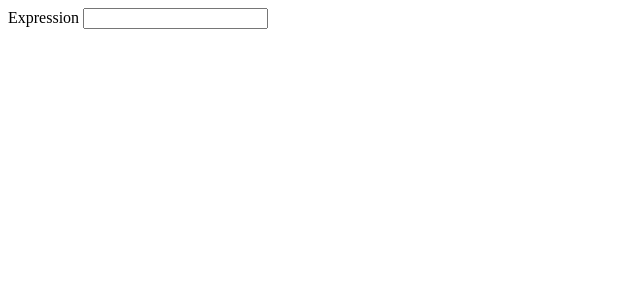
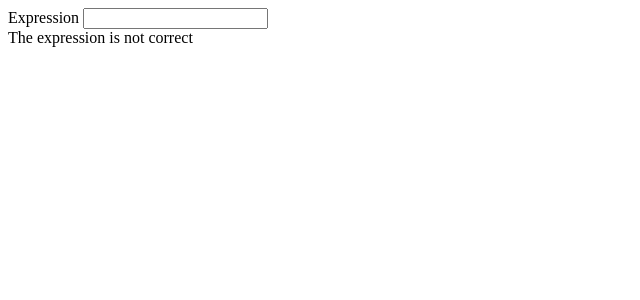
Before and after one commit to paperez/supr_nation_assignment, an Angular app: page / in a window 1280 px wide. Shown: the top 300 px of the page, without its empty margins (0-640 px from the left). Built offline with nearby package versions, Linux system fonts and the light colour scheme.

Commit message:
Adds error message if not a valid expression or result if valid

```diff
--- a/src/app/components/calculator/calculator.component.html
+++ b/src/app/components/calculator/calculator.component.html
@@ -3,6 +3,12 @@
         Expression
     </label>
     <input class="expression-input" id="expression" formControlName="expression">
+    <div *ngIf="expression?.hasError('invalidExpression')">
+        The expression is not correct
+    </div>
+    <div *ngIf="!expression?.hasError('invalidExpression')">
+        <div>{{ result }}</div>
+    </div>
 </div>
 
 <!-- <button (click)="evaluateClick()">Evaluate</button> -->
```
